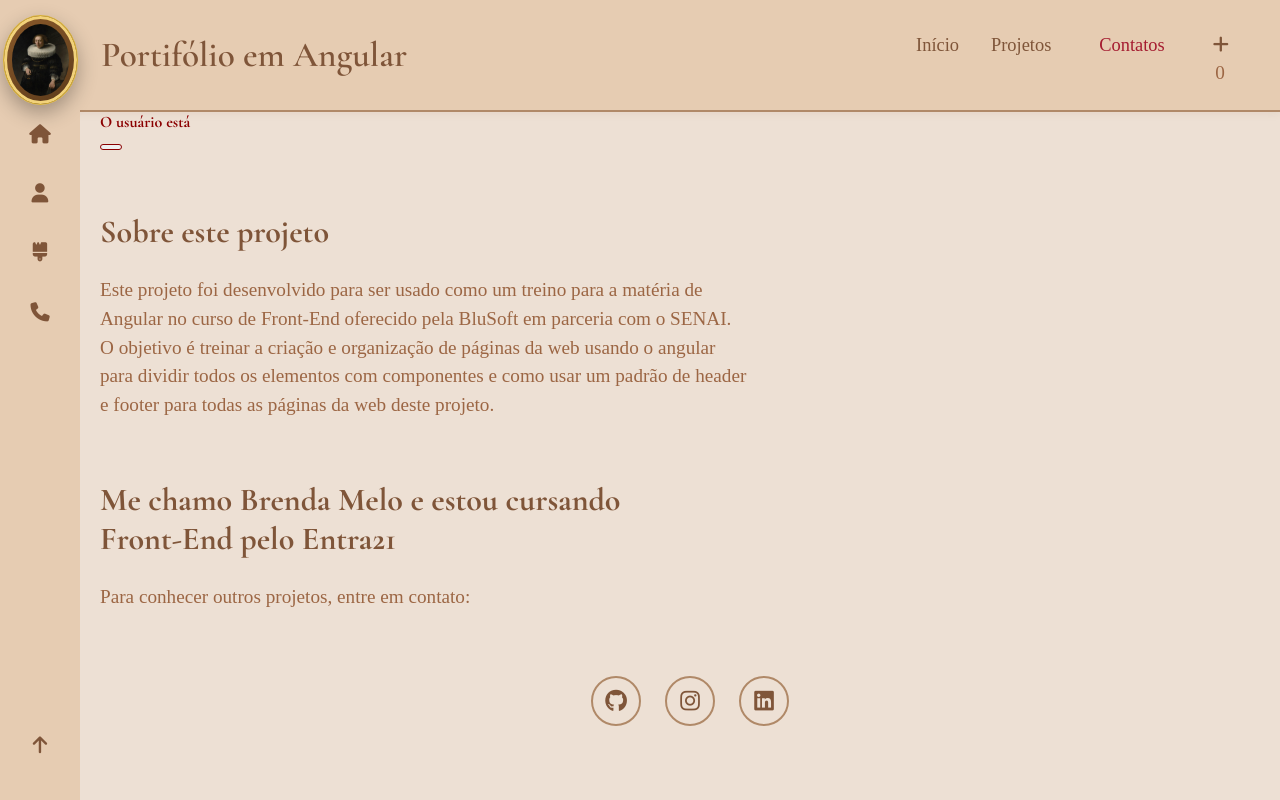
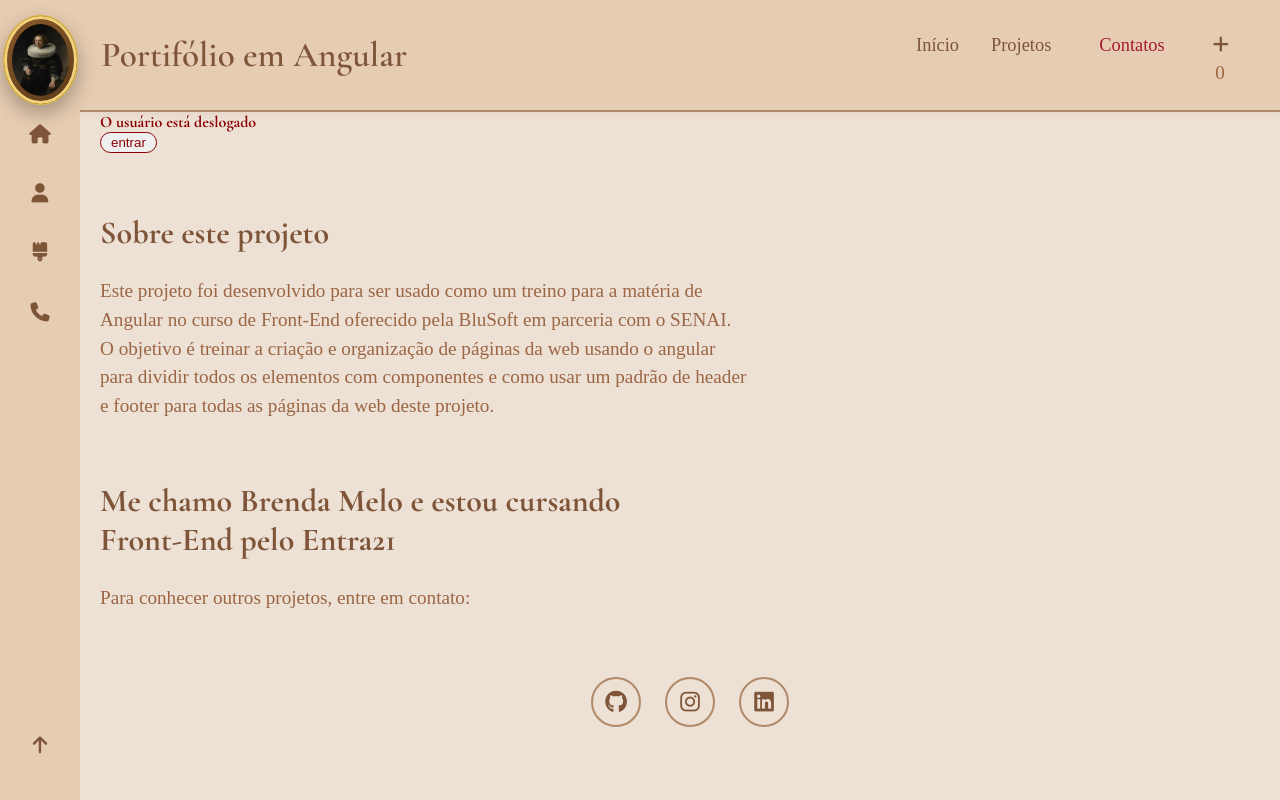
Before and after one commit to Berenda-m/portifolio-em-angular, an Angular app: page /contato in a window 1280 px wide. Shown: the top 800 px of the page. Built offline with nearby package versions, Linux system fonts and the light colour scheme.

Commit message:
atualiza-botao-logado

```diff
--- a/src/app/componentes/contato/contato.ts
+++ b/src/app/componentes/contato/contato.ts
@@ -8,10 +8,10 @@ import { Component } from '@angular/core';
   styleUrl: './contato.css',
 })
 export class Contato {
-  usuario = ''
-  botao= ''
+  protected usuario = 'deslogado'
+  protected botao= 'entrar'
 
-  logado() {
+  protected logado() {
     if (this.usuario === 'logado') {
       this.usuario = 'deslogado';
       this.botao= 'entrar'
--- a/src/app/componentes/footer/footer.ts
+++ b/src/app/componentes/footer/footer.ts
@@ -7,7 +7,7 @@ import { Component } from '@angular/core';
   styleUrl: './footer.css',
 })
 export class Footer {
-  voltarAoTopo(): void {
+  protected voltarAoTopo(): void {
   window.scrollTo({
     top: 0,
     behavior: 'smooth'
--- a/src/app/componentes/header/header.ts
+++ b/src/app/componentes/header/header.ts
@@ -9,17 +9,17 @@ import { RouterLink, RouterLinkActive } from "@angular/router";
   styleUrl: './header.css',
 })
 export class Header {
-  contador: number = 0;
+  protected contador: number = 0;
 
-  incrementar() {
+  protected incrementar() {
     this.contador++;
   }
 
-  botao() {
+  protected botao() {
     this.contador++;
   }
 
-  zerar() {
+  protected zerar() {
     this.contador = 0;
   }
 }
--- a/src/app/componentes/home/home.css
+++ b/src/app/componentes/home/home.css
@@ -214,7 +214,7 @@ hr {
 
     main {
         padding: 3rem 1.5rem;
-        margin-left: 20px;
+        margin-left: 30px;
     }
 
     .hero {
--- a/src/app/componentes/projetos/projetos.css
+++ b/src/app/componentes/projetos/projetos.css
@@ -104,7 +104,7 @@ h2 {
 
 
 .artistas h2 {
-    font-size: 1.8rem;
+    font-size: 1.4rem;
 }
 
 .artistas p{
@@ -130,11 +130,13 @@ h2 {
 }
 
 .pesquisa img {
-    display: block;
     overflow: hidden;
-    border: 4px solid #f2d27a;
     width: 250px;
     object-fit: cover;
+}
+
+.pesquisa h2{
+    font-size: 1.4rem;
 }
 
 @media (max-width: 768px) {
--- a/src/app/componentes/projetos/projetos.ts
+++ b/src/app/componentes/projetos/projetos.ts
@@ -10,6 +10,6 @@ import { FormsModule } from '@angular/forms';
 })
 export class Projetos {
 
-  texto: string = '';
-  imagem= '';
+  protected texto: string = '';
+  protected imagem = '';
 }
--- a/src/app/componentes/side-bar/side-bar.css
+++ b/src/app/componentes/side-bar/side-bar.css
@@ -74,8 +74,5 @@ a {
         margin-left: 60px;
     }
 
-    .toposidebar {
-        margin-top: 120px;
-    }
 
 }
--- a/src/app/componentes/side-bar/side-bar.ts
+++ b/src/app/componentes/side-bar/side-bar.ts
@@ -10,7 +10,7 @@ import { RouterLink } from "@angular/router";
 })
 export class SideBar {
 
-voltarAoTopo(): void {
+protected voltarAoTopo(): void {
   window.scrollTo({
     top: 0,
     behavior: 'smooth'
```
Also changed, not shown: src/app/componentes/contato/contato.css (+7 -7 lines).
